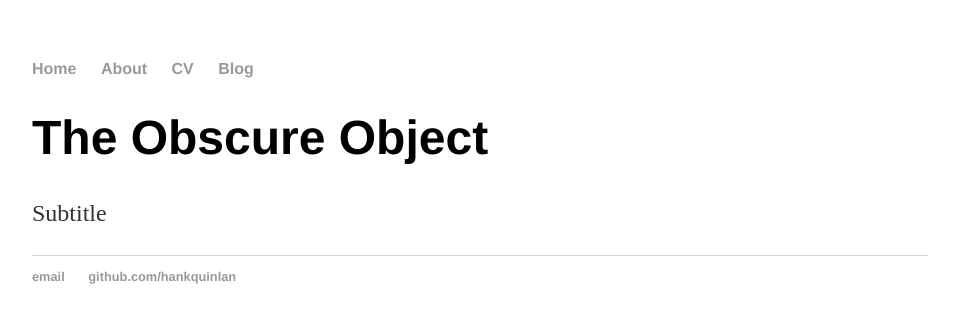
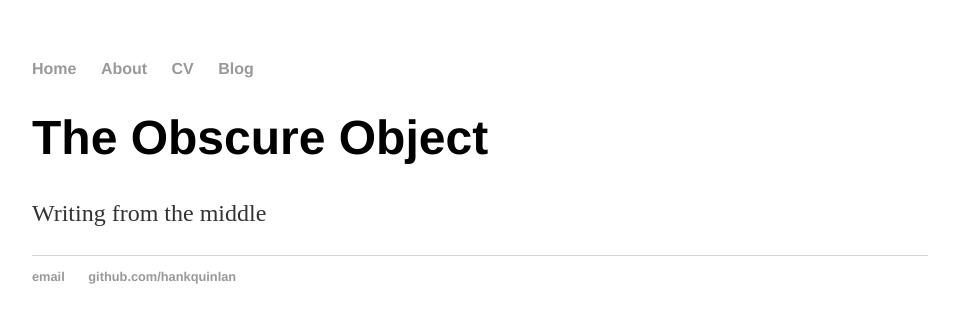
Before and after one commit to theobscuregirl/theobscuregirl.github.io, a Jekyll site: the page built from index.html, in a window 1280 px wide. Shown: the top 323 px of the page, without its empty margins (160-1119 px from the left). Built offline with Jekyll 4.4.1, drawn with Linux system fonts in a browser that asks for light colours.

Commit message:
Update from Forestry.io - Updated index.html

```diff
--- a/index.html
+++ b/index.html
@@ -1,8 +1,9 @@
 ---
 layout: default
 title: The Obscure Object
+
 ---
 <div class="blurb">
 	<h1>The Obscure Object</h1>
-	<p>Subtitle</p>
+	<p>Writing from the middle</p>
 </div><!-- /.blurb -->
```
